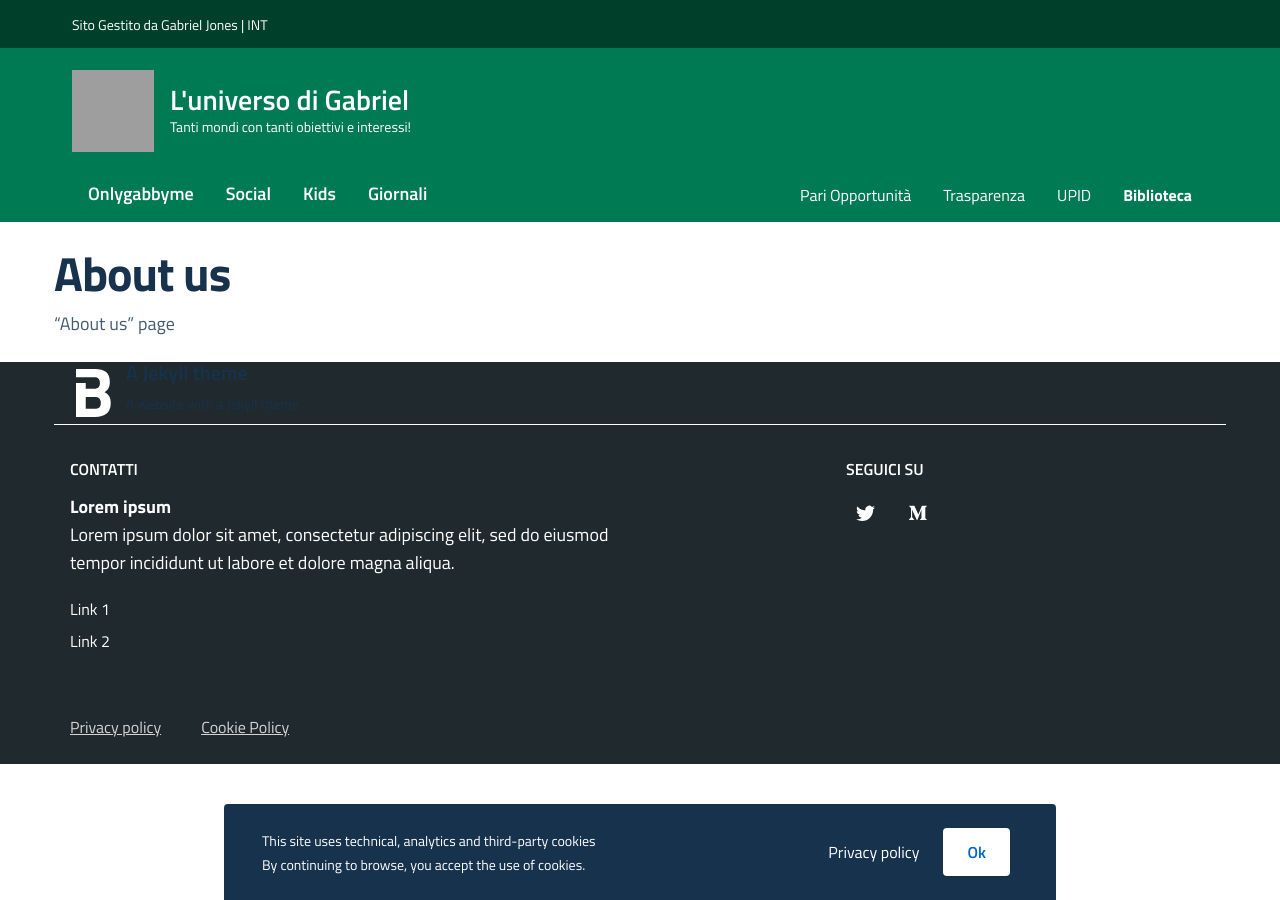
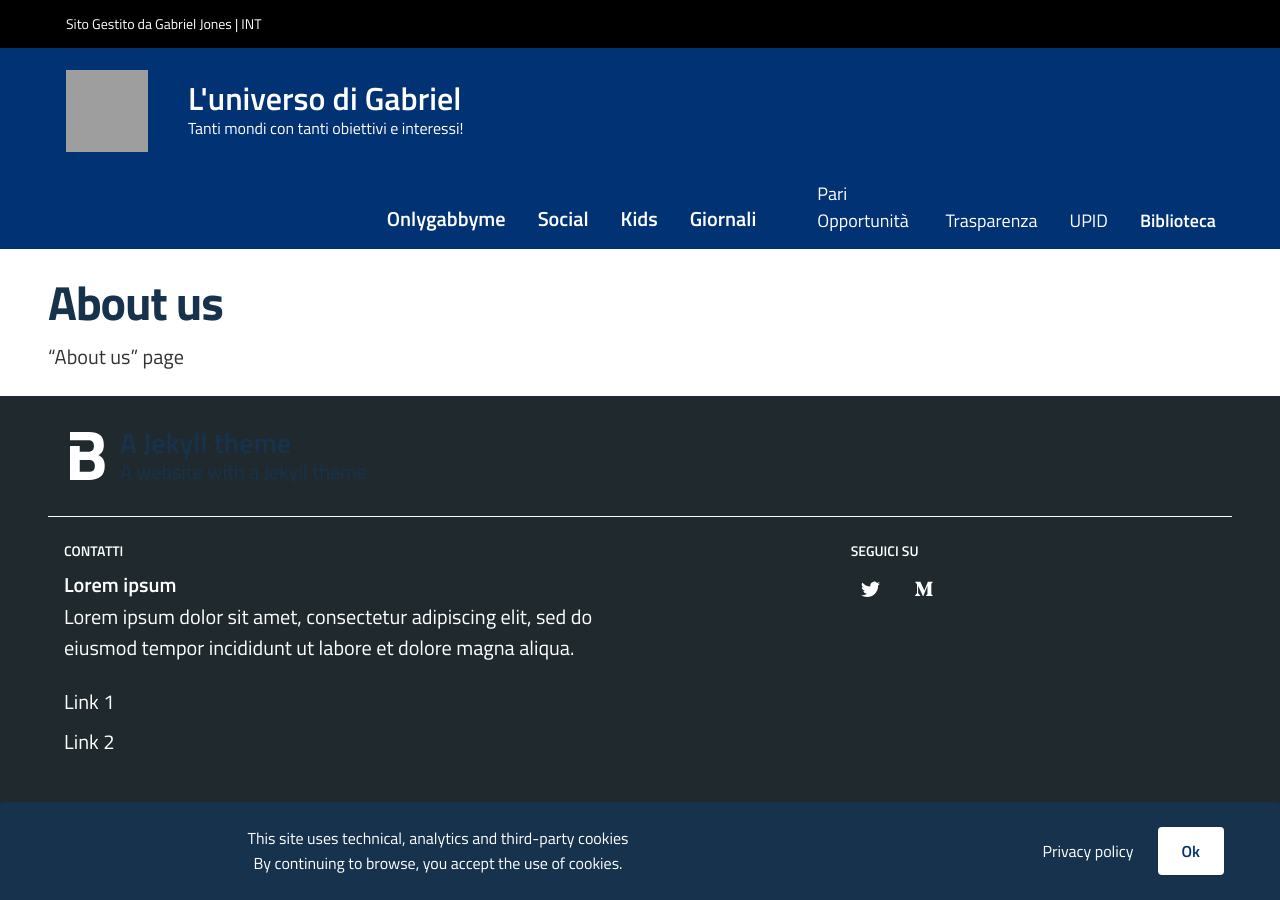
Before and after one commit to gabrieljonesdev/gabrieljones.it, a Jekyll site: the page built from en/about-us.md, in a window 1280 px wide. Built offline with Jekyll 4.4.1, drawn with Linux system fonts in a browser that asks for light colours; grey boxes are pictures that could not be loaded.

Commit message:
Update styles.html

```diff
--- a/_includes/styles.html
+++ b/_includes/styles.html
@@ -6,3 +6,4 @@
 <link rel="stylesheet" type="text/css" href="{{ site.baseurl }}/style.css" />
 <link rel="stylesheet" type="text/css" href="{{ site.baseurl }}/assets/comuni.css" />
 <link rel="stylesheet" type="text/css" href="{{ site.baseurl }}/assets/scuole.css" />
+<link rel="stylesheet" type="text/css" href="{{ site.baseurl }}/assets/f.css" />
```
